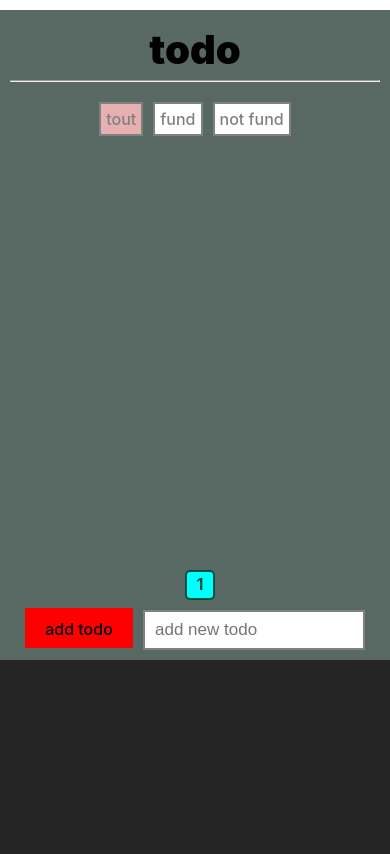
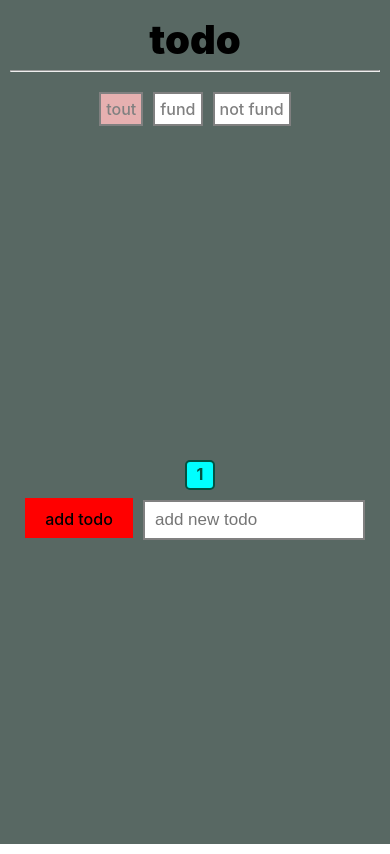
Before and after one commit to ghassenmechergui/todo-loste, a React (Vite) app: page / in a window 390 px wide. Built offline with nearby package versions, Linux system fonts and the light colour scheme.

Commit message:
modifier css card

```diff
--- a/src/mystyle/Profil.css
+++ b/src/mystyle/Profil.css
@@ -6,8 +6,8 @@
 .card{
     background-color: #586863;
     width: 500px;
-    max-height: 650px;
-    min-height: 400px;
+    max-height: 550px;
+    min-height: 300px;
     padding: 10px;
     position: relative;
     padding-bottom: 60px;
@@ -207,9 +207,10 @@ input{
 @media (max-width : 499px){
     body{
         align-items: start !important;
-        margin-top: 10px !important;
         padding: 0;
         margin: 0;
+        background-color: #586863;
+
     }
     #root{
         width: 100%;
```
